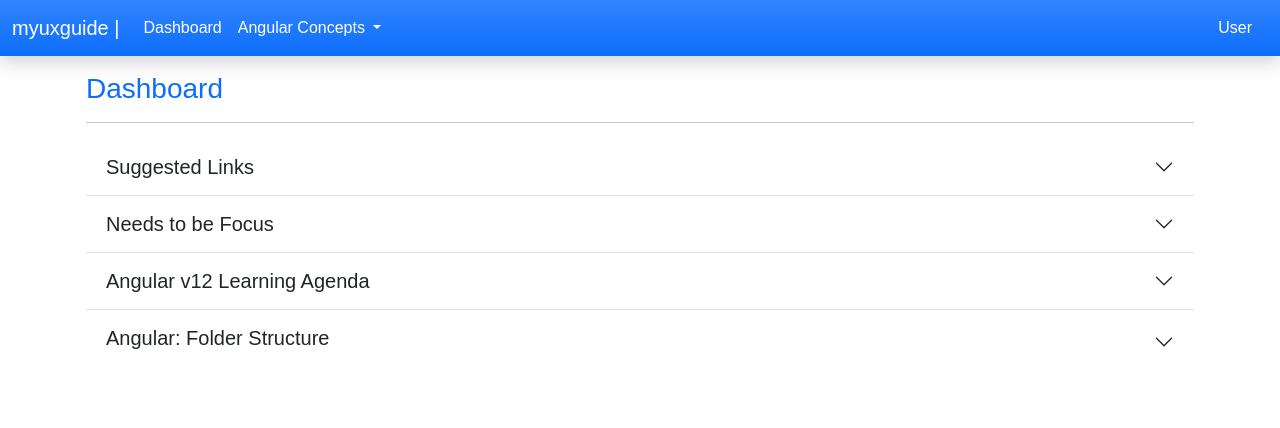
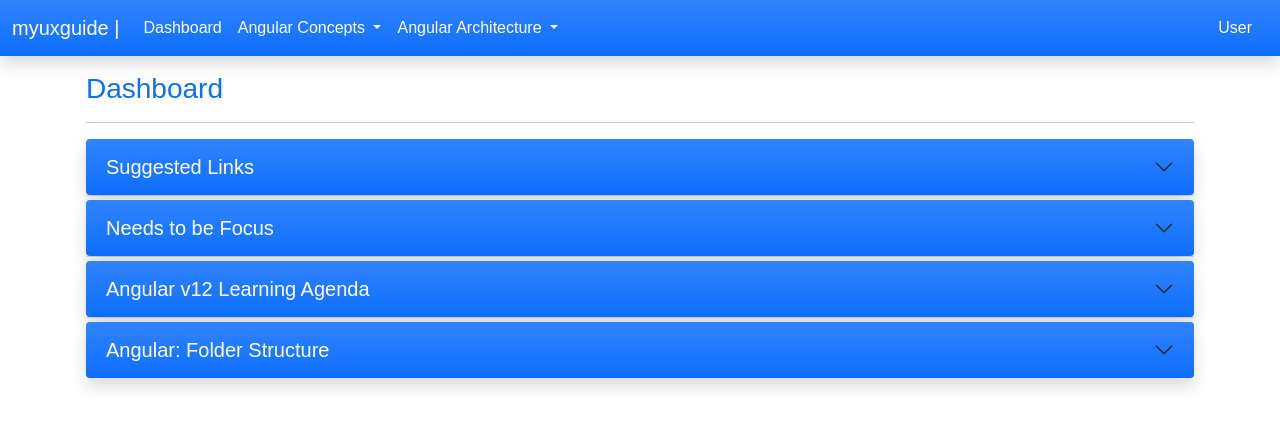
Before and after one commit to myuxguide/projects, an Angular app: page /dashboard in a window 1280 px wide. Shown: the top 428 px of the page. Built offline with nearby package versions, Linux system fonts and the light colour scheme.

Commit message:
Added new module & component

```diff
--- /dev/null
+++ b/src/app/angular-architecture/components/components.component.html
@@ -0,0 +1,4 @@
+<div class="mainSection container p-3">
+    <h3>{{ title }}</h3>
+
+</div>
--- /dev/null
+++ b/src/app/angular-architecture/components/components.component.ts
@@ -0,0 +1,15 @@
+import { Component, OnInit } from '@angular/core';
+
+@Component({
+  selector: 'app-components',
+  templateUrl: './components.component.html',
+  styleUrls: ['./components.component.css']
+})
+export class ComponentsComponent implements OnInit {
+  title: string = "Components"
+  constructor() { }
+
+  ngOnInit(): void {
+  }
+
+}
--- a/src/app/app-routing.module.ts
+++ b/src/app/app-routing.module.ts
@@ -15,6 +15,7 @@
 import { ModuleComponent } from './concepts/module/module.component';
 import { LoginComponent } from './users/login/login.component';
 import { RegistrationComponent } from './users/registration/registration.component';
+import { ComponentsComponent } from './angular-architecture/components/components.component';
 
 
 
@@ -83,6 +84,10 @@
   {
     path: 'app-module',
     component: ModuleComponent
+  },
+  {
+    path: 'app-components',
+    component: ComponentsComponent
   }
 ];
 
--- a/src/app/app.component.html
+++ b/src/app/app.component.html
@@ -12,7 +12,7 @@
             <a class="nav-link text-white" aria-current="page" routerLink="dashboard">Dashboard</a>
           </li>
 
-          <li class="nav-item dropdown tex">
+          <li class="nav-item dropdown">
             <a class="nav-link dropdown-toggle text-white active" href="#" id="navbarDropdown" role="button"
               data-bs-toggle="dropdown" aria-expanded="false">
               Angular Concepts
@@ -29,7 +29,18 @@
               <li><a class="nav-link text-white" routerLink="app-simple-forms">Angular Simple Forms</a></li>
               <li><a class="nav-link text-white" routerLink="app-form-validations">Angular Forms Validations</a></li>
               <li><a class="nav-link text-white" routerLink="app-cli">Angular-CLI</a></li>
+            </ul>
+          </li>
+
+          <li class="nav-item dropdown">
+            <a class="nav-link dropdown-toggle text-white active" href="#" id="navbarDropdown" role="button"
+              data-bs-toggle="dropdown" aria-expanded="false">
+              Angular Architecture
+            </a>
+            <ul class="dropdown-menu bg-secondary bg-gradient text-white text-bold" aria-labelledby="navbarDropdown">
+              <li><a class="nav-link text-white" routerLink="app-components">Components</a></li>
               <li><a class="nav-link text-white" routerLink="app-module">Module</a></li>
+              <li><a class="nav-link text-white" routerLink="app-services">Services</a></li>
             </ul>
           </li>
         </ul>
--- a/src/app/app.module.ts
+++ b/src/app/app.module.ts
@@ -12,6 +12,7 @@
 // Custom Modules
 import { UsersModule } from './users/users.module';
 import { CypressPractModule } from './cypress-pract/cypress-pract.module';
+import { AngularArchitectureModule } from './angular-architecture/angular-architecture.module';
 
 @NgModule({
   declarations: [
@@ -23,6 +24,7 @@
     AppRoutingModule,
     UsersModule,
     ConceptsModule,
+    AngularArchitectureModule,
     CypressPractModule
   ],
   providers: [],
--- a/src/app/concepts/cli/cli.component.html
+++ b/src/app/concepts/cli/cli.component.html
@@ -2,19 +2,19 @@
     <div class="accordion accordion-flush" id="accordionFlush">
         <div class="accordion-item">
           <h2 class="accordion-header text-danger" id="flush-headingOne">
-            <button class="accordion-button collapsed" type="button" data-bs-toggle="collapse" data-bs-target="#flush-collapseOne" aria-expanded="false" aria-controls="flush-collapseOne">
+            <button class="accordion-button bg-primary bg-gradient text-white rounded shadow collapsed" type="button" data-bs-toggle="collapse" data-bs-target="#flush-collapseOne" aria-expanded="false" aria-controls="flush-collapseOne">
                 <!-- {{ }} is called Interpolation -->
                 <h5 class="mb-0">{{ title }}</h5>
             </button>
           </h2>
-          <div id="flush-collapseOne" class="accordion-collapse collapse" aria-labelledby="flush-headingOne" data-bs-parent="#accordionFlush">
+          <div id="flush-collapseOne" class="accordion-collapse collapse show" aria-labelledby="flush-headingOne" data-bs-parent="#accordionFlush">
             <div class="accordion-body border overflow-hidden">
                 <strong>About {{ title }}</strong>
                 <ol type="1">
                     <li><code>ng help</code>
                         <ol type="a">
                             <li>Help you to get all the details for all the required commands which are used in Angular CLI</li>
-                            <li><strong>Most Common Commands</strong>
+                            <li><code><strong>Most Common Commands</strong></code>
                                 <ol type="a">
                                     <li><code>ng add <i>libraryName</i></code></li>
                                     <li><code>ng build</code></li>
--- a/src/app/dashboard/dashboard.component.html
+++ b/src/app/dashboard/dashboard.component.html
@@ -1,12 +1,12 @@
 <div class="mainSection container">
-    <h3>{{ titles.title }}</h3>
+    <h3>{{ titles.titleDashboard }}</h3>
     <hr />
 
     <div class="accordion accordion-flush" id="accordionFlush">
-        <div class="accordion-item">
+        <div class="accordion-item mb-1">
             <h2 class="accordion-header" id="flush-headingThree">
-                <button class="accordion-button collapsed" type="button" data-bs-toggle="collapse" data-bs-target="#flush-collapseThree" aria-expanded="false" aria-controls="flush-collapseTwo">
-                    <h5 class="mb-0">{{ titles.titleFour }}</h5>
+                <button class="accordion-button bg-primary bg-gradient text-white rounded shadow collapsed" type="button" data-bs-toggle="collapse" data-bs-target="#flush-collapseThree" aria-expanded="false" aria-controls="flush-collapseTwo">
+                    <h5 class="mb-0">{{ titles.titleLinks }}</h5>
                 </button>
           </h2>
           <div id="flush-collapseThree" class="accordion-collapse collapse hide" aria-labelledby="flush-headingThree" data-bs-parent="#accordionFlush">
@@ -61,10 +61,10 @@
           </div>
         </div>
 
-        <div class="accordion-item">
+        <div class="accordion-item mb-1">
             <h2 class="accordion-header" id="flush-headingTop">
-                <button class="accordion-button collapsed" type="button" data-bs-toggle="collapse" data-bs-target="#flush-collapseTop" aria-expanded="false" aria-controls="flush-collapseTop">
-                    <h5 class="mb-0">{{ titles.subTitle }}</h5>
+                <button class="accordion-button bg-primary bg-gradient text-white rounded shadow collapsed" type="button" data-bs-toggle="collapse" data-bs-target="#flush-collapseTop" aria-expanded="false" aria-controls="flush-collapseTop">
+                    <h5 class="mb-0">{{ titles.titleFocus }}</h5>
                 </button>
           </h2>
           <div id="flush-collapseTop" class="accordion-collapse collapse hide" aria-labelledby="flush-headingTop" data-bs-parent="#accordionFlush">
@@ -162,10 +162,10 @@
           </div>
         </div>
 
-        <div class="accordion-item">
+        <div class="accordion-item mb-1">
           <h2 class="accordion-header" id="flush-headingOne">
-            <button class="accordion-button collapsed" type="button" data-bs-toggle="collapse" data-bs-target="#flush-collapseOne" aria-expanded="false" aria-controls="flush-collapseOne">
-                <h5 class="mb-0">{{ titles.titleOne }}</h5>
+            <button class="accordion-button bg-primary bg-gradient text-white rounded shadow collapsed" type="button" data-bs-toggle="collapse" data-bs-target="#flush-collapseOne" aria-expanded="false" aria-controls="flush-collapseOne">
+                <h5 class="mb-0">{{ titles.titleAgenda }}</h5>
             </button>
           </h2>
           <div id="flush-collapseOne" class="accordion-collapse collapse" aria-labelledby="flush-headingOne" data-bs-parent="#accordionFlush">
@@ -213,9 +213,8 @@
 
         <div class="accordion-item">
             <h2 class="accordion-header" id="flush-headingTwo">
-                <button class="accordion-button collapsed" type="button" data-bs-toggle="collapse" data-bs-target="#flush-collapseTwo" aria-expanded="false" aria-controls="flush-collapseTwo">
-                    <h5 class="mb
-                    -0">{{ titles.titleTwo }}</h5>
+                <button class="accordion-button bg-primary bg-gradient text-white rounded shadow collapsed" type="button" data-bs-toggle="collapse" data-bs-target="#flush-collapseTwo" aria-expanded="false" aria-controls="flush-collapseTwo">
+                    <h5 class="mb-0">{{ titles.titleFolderStructure }}</h5>
                 </button>
           </h2>
           <div id="flush-collapseTwo" class="accordion-collapse collapse hide" aria-labelledby="flush-headingTwo" data-bs-parent="#accordionFlush">
--- a/src/app/dashboard/dashboard.component.ts
+++ b/src/app/dashboard/dashboard.component.ts
@@ -7,18 +7,15 @@
 })
 export class DashboardComponent implements OnInit {
   titles = {
-    title: 'Dashboard',
-    subTitle:'Needs to be Focus',
-    titleOne: "Angular v12 Learning Agenda",
-    titleTwo: "Angular: Folder Structure",
-    titleThree: "Angular Folder: Advanced user",
-    titleFour: 'Suggested Links'
+    titleDashboard: 'Dashboard',
+    titleFocus:'Needs to be Focus',
+    titleAgenda: "Angular v12 Learning Agenda",
+    titleFolderStructure: "Angular: Folder Structure",
+    titleLinks: 'Suggested Links'
   }
 
+  constructor() {}
 
-  constructor() { }
-
-  ngOnInit(): void {
-  }
+  ngOnInit(): void {}
 
 }
```
Also changed, not shown: src/app/angular-architecture/angular-architecture.module.ts (added, +16 -0 lines), src/app/angular-architecture/components/components.component.css (added), 1 other file (tests, documents, lock files or other folders).
